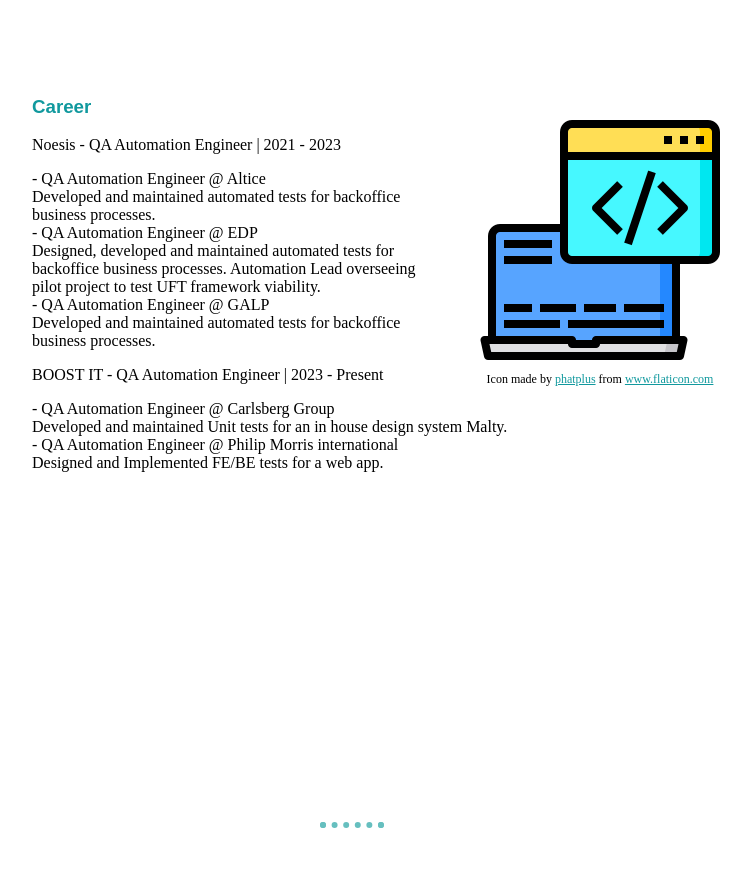
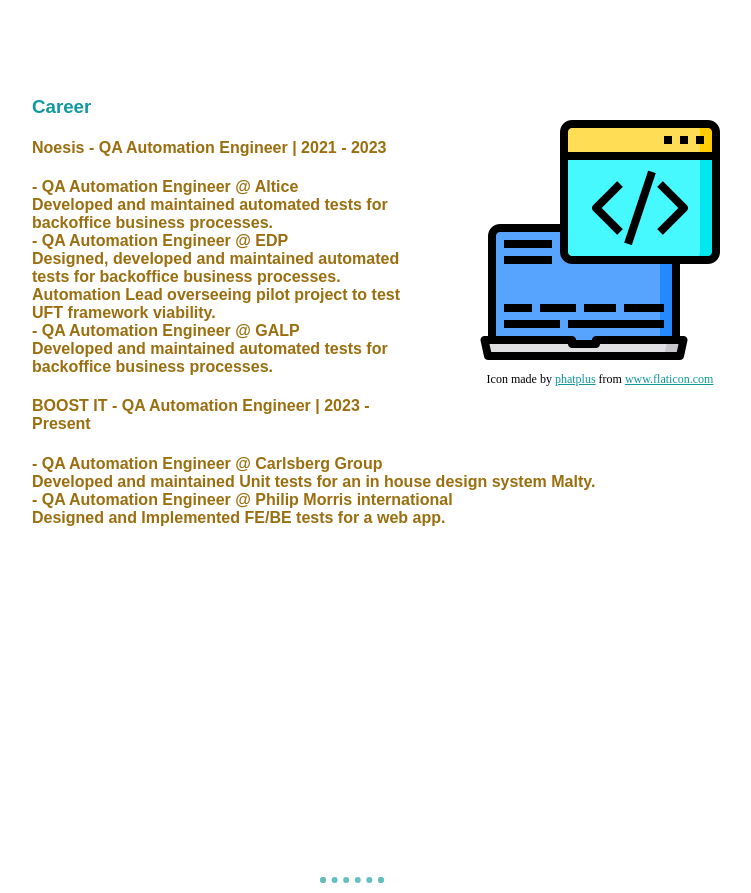
Before and after one commit to jpcav21/personalsite, a plain HTML site: page index.html in a window 1280 px wide. Shown: the part 1740-2633 px from the top of the page, without its empty margins (288-1039 px from the left). Drawn offline with Linux system fonts and the light colour scheme.

Commit message:
updated headers

```diff
--- a/css/styles.css
+++ b/css/styles.css
@@ -18,6 +18,11 @@
 }
 h3 {
     color: #11999E;
+  font-family: Arial, Helvetica, sans-serif;
+}
+
+h4 {
+  color: #9b6f0f;
   font-family: Arial, Helvetica, sans-serif;
 }
 
--- a/index.html
+++ b/index.html
@@ -53,9 +53,7 @@
             </figcaption>
           </figure>
           <h3>Career</h3>
-          <p>
-            Noesis - QA Automation Engineer | 2021 - 2023
-          </p>
+          <h4>Noesis - QA Automation Engineer | 2021 - 2023<h4>
           <p>
             - QA Automation Engineer @ Altice<br>
                 Developed and maintained automated tests for backoffice business processes.<br>
@@ -69,9 +67,8 @@
             - QA Automation Engineer @ GALP<br>
                 Developed and maintained automated tests for backoffice business processes.<br>
           </p>
+          <h4>BOOST IT - QA Automation Engineer | 2023 - Present<h4>
           <p>
-            BOOST IT - QA Automation Engineer | 2023 - Present
-          </p>
             - QA Automation Engineer @ Carlsberg Group<br>
                 Developed and maintained Unit tests for an in house design system Malty.<br>
 
```
